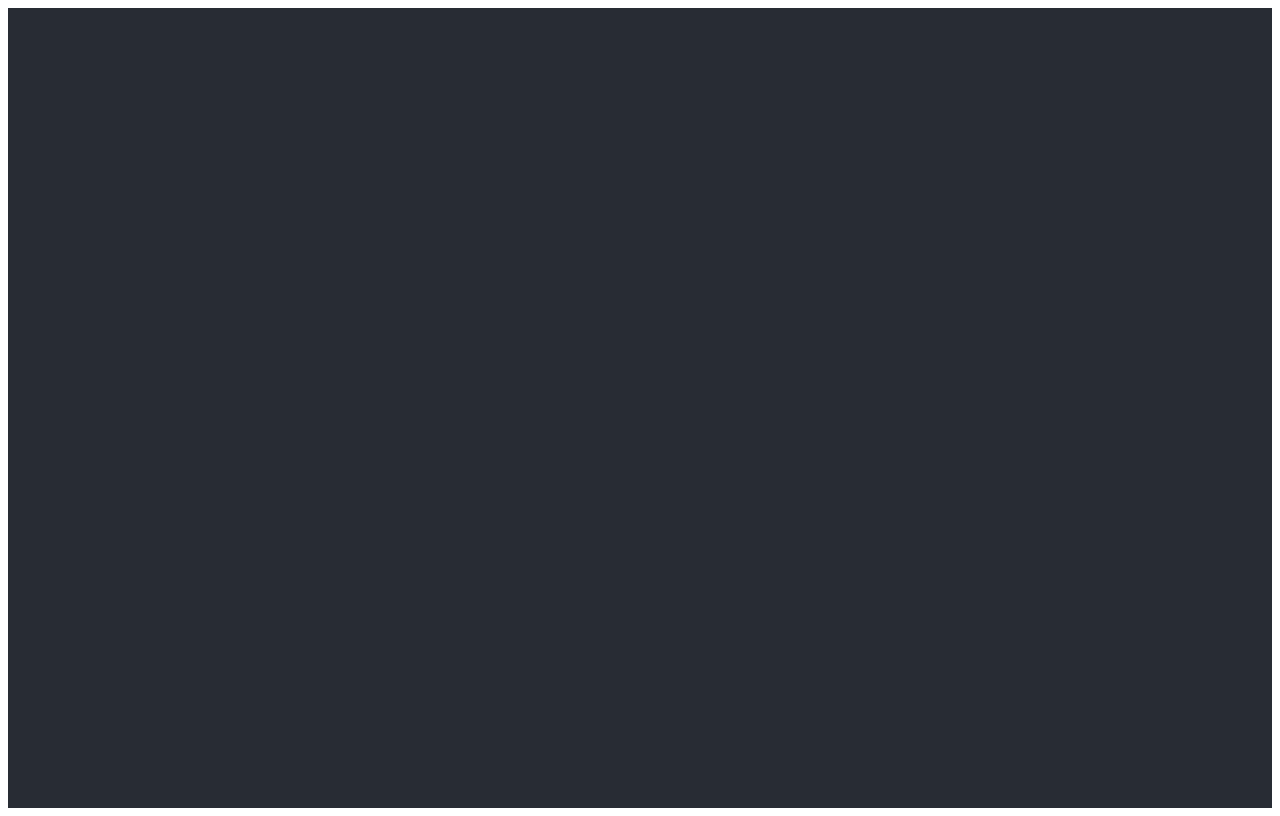
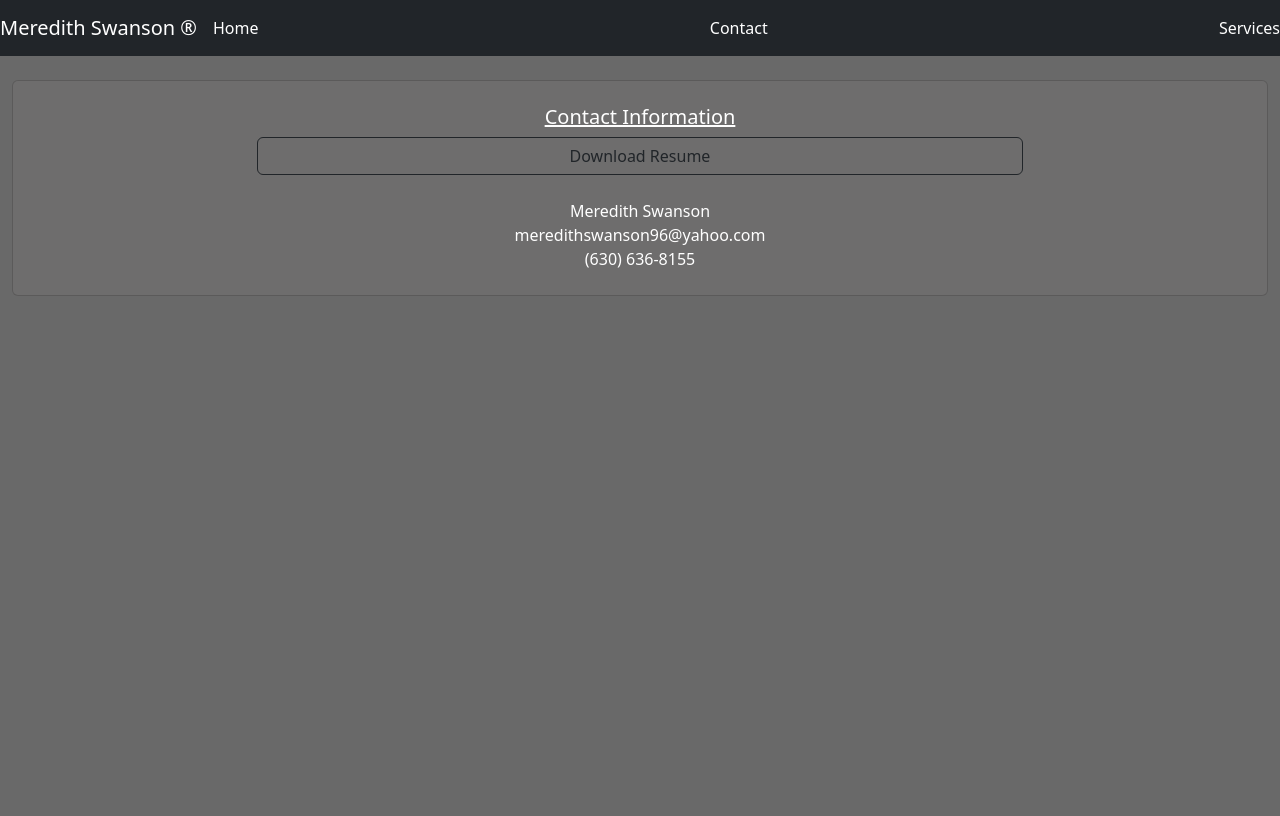
Before and after one commit to Neoj1sec142/stylist_portfolio, a React (Create React App) app in the folder client/: page /contact in a window 1280 px wide. Before the commit this address had no page. Built offline with nearby package versions, Linux system fonts and the light colour scheme; the HTML template or start-up script is replaced by a standard one.

Commit message:
set up basic skele

```diff
--- a/client/package.json
+++ b/client/package.json
@@ -6,7 +6,9 @@
     "@testing-library/jest-dom": "^5.16.4",
     "@testing-library/react": "^13.3.0",
     "@testing-library/user-event": "^13.5.0",
+    "bootstrap": "^5.2.0",
     "react": "^18.2.0",
+    "react-bootstrap": "^2.4.0",
     "react-dom": "^18.2.0",
     "react-router-dom": "^6.3.0",
     "react-scripts": "5.0.1",
--- a/client/src/App.js
+++ b/client/src/App.js
@@ -1,15 +1,21 @@
 import './styles/App.css';
+import "bootstrap/dist/css/bootstrap.min.css";
 import {Route, Routes} from 'react-router-dom'
 import Main from './pages/Main'
+import Contact from './pages/Contact'
+import Services from './pages/Services'
+import NavBar from './components/Nav';
 
 const App = () => {
   return (
     <div className="App">
       <header className="App-header">
-
+        <NavBar/>
       </header>
       <Routes>
         <Route path='/' element={<Main />}/>
+        <Route path='/contact' element={<Contact />}/>
+        <Route path='/services' element={<Services />}/>
       </Routes>
     </div>
   );
--- /dev/null
+++ b/client/src/components/Nav.jsx
@@ -0,0 +1,21 @@
+import { useNavigate, Link } from 'react-router-dom'
+import React from "react";
+import { Nav, Navbar, NavDropdown } from "react-bootstrap";
+
+
+const NavBar = () => {
+    const navigate = useNavigate()
+    return(
+        <Navbar collapseOnSelect expand="lg" bg="dark" variant="dark" style={{justifyContent: 'space-evenly'}}>
+            <Navbar.Brand onClick={() => navigate('/')}>Meredith Swanson ®</Navbar.Brand>
+            <Navbar.Toggle aria-controls="responsive-navbar-nav" />
+            <Navbar.Collapse id="responsive-navbar-nav" style={{justifyContent: 'space-between', color: 'white'}}>
+                <Nav.Link href='/'>Home</Nav.Link>
+                <Nav.Link href='/contact'>Contact</Nav.Link>
+                <Nav.Link href='/services'>Services</Nav.Link>
+            </Navbar.Collapse>
+        </Navbar>
+
+    )
+}
+export default NavBar
--- /dev/null
+++ b/client/src/pages/Contact.js
@@ -0,0 +1,31 @@
+import { Card, Container, Row } from "react-bootstrap"
+
+const Contact = () => {
+    return(
+        <Container fluid>
+            <br></br>
+            <Card>
+            <br></br>
+                <Row>
+                    <Card.Title style={{textDecoration: 'underline'}}>Contact Information</Card.Title>
+                    <br></br>
+                    <button className="btn btn-outline-dark"
+                            style={{width: '60%', marginRight: '20%', marginLeft: '20%'}}>Download Resume</button>
+                </Row>
+                <br></br>
+                <Row>
+                    <Card.Text>Meredith Swanson</Card.Text>
+                </Row>
+                <Row>
+                    <Card.Text>meredithswanson96@yahoo.com</Card.Text>
+                </Row>
+                <Row>
+                    <Card.Text>(630) 636-8155</Card.Text>
+                </Row>
+                <br></br>
+            </Card>
+        </Container>
+    )
+}
+
+export default Contact
--- /dev/null
+++ b/client/src/pages/Services.js
@@ -0,0 +1,17 @@
+import { Card, Container, Row } from "react-bootstrap"
+
+const Services = () => {
+    return(
+        <Container fluid>
+            <br></br>
+            <Card style={{textDecoration: 'underline'}}>
+                <br></br>
+                <Row>
+                    <Card.Title>Services</Card.Title>
+                </Row>
+                <br></br>
+            </Card>
+        </Container>
+    )
+}
+export default Services
--- a/client/src/styles/App.css
+++ b/client/src/styles/App.css
@@ -1,38 +1,13 @@
-.App {
-  text-align: center;
+html{
+    width: 100%;
+    height: 100%;
+    background-color: rgba(46, 45, 45, 0.715);
 }
-
-.App-logo {
-  height: 40vmin;
-  pointer-events: none;
+div.App{
+    background-color: rgba(46, 45, 45, 0.715);
 }
-
-@media (prefers-reduced-motion: no-preference) {
-  .App-logo {
-    animation: App-logo-spin infinite 20s linear;
-  }
+div.card{
+    color: white;
+    text-align: center;
+    background-color: rgba(113, 112, 112, 0.716);
 }
-
-.App-header {
-  background-color: #282c34;
-  min-height: 100vh;
-  display: flex;
-  flex-direction: column;
-  align-items: center;
-  justify-content: center;
-  font-size: calc(10px + 2vmin);
-  color: white;
-}
-
-.App-link {
-  color: #61dafb;
-}
-
-@keyframes App-logo-spin {
-  from {
-    transform: rotate(0deg);
-  }
-  to {
-    transform: rotate(360deg);
-  }
-}
```
Also changed, not shown: 1 other file (tests, documents, lock files or other folders).
